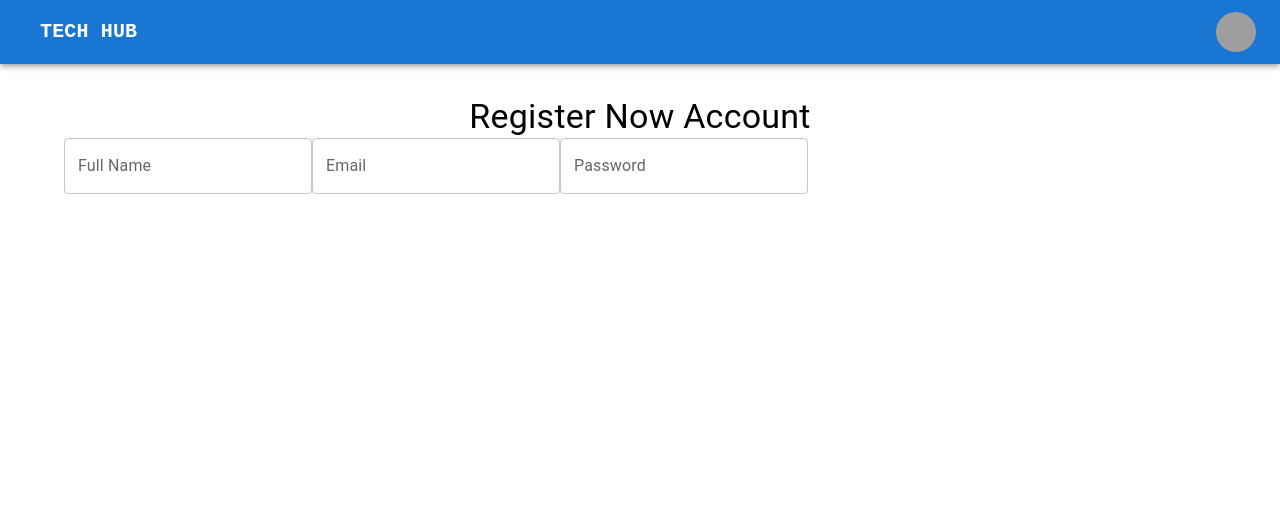
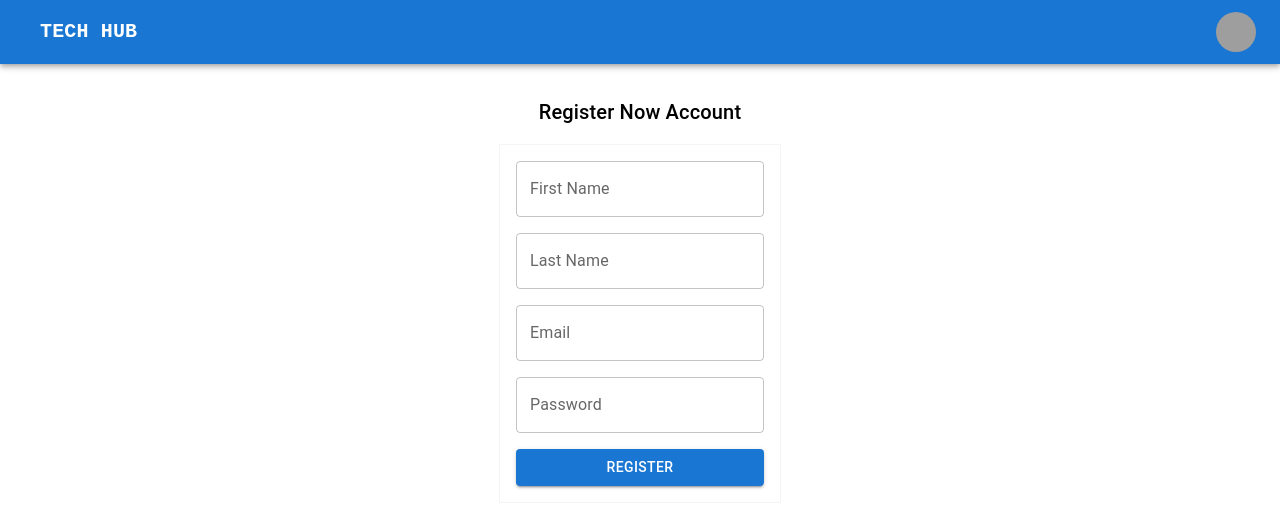
Before and after one commit to faridahossam/Coffeeny_e-commerce_MERN, a React (Vite) app in the folder frontend/: page /register in a window 1280 px wide. Shown: the top 528 px of the page. Built offline with nearby package versions, Linux system fonts and the light colour scheme; grey boxes are pictures that could not be loaded; some icons are missing.

Commit message:
Register Page

```diff
--- a/frontend/src/pages/RegisterPage.tsx
+++ b/frontend/src/pages/RegisterPage.tsx
@@ -1,24 +1,78 @@
-import { Box, Container, TextField, Typography } from "@mui/material";
+import { Box, Button, Container, TextField, Typography } from "@mui/material";
+import { useRef, useState } from "react";
+import { BASE_URL } from "../constants/BaseURL";
 
 const RegisterPage = () => {
+  const [error, setError] = useState("");
+  const firstNameRef = useRef<HTMLInputElement>(null);
+  const lastNameRef = useRef<HTMLInputElement>(null);
+  const emailRef = useRef<HTMLInputElement>(null);
+  const passwordRef = useRef<HTMLInputElement>(null);
+
+  const onSubmit = async () => {
+    const firstName = firstNameRef.current?.value;
+    const lastName = lastNameRef.current?.value;
+    const email = emailRef.current?.value;
+    const password = passwordRef.current?.value;
+
+    console.log(firstName, lastName, email, password);
+
+    const response = await fetch(`${BASE_URL}/user/register`, {
+      method: "POST",
+      headers: {
+        "Content-Type": "application/json" ,
+      },
+      body: JSON.stringify({
+        firstName,
+        lastName,
+        email,
+        password,
+      }),
+    });
+
+    if (!response.ok) {
+      setError("Unable to register user , please try out different credentials!");
+      return;
+    }
+
+    const data = await response.json();
+  };
+
   return (
     <Container>
       <Box
         sx={{
           display: "flex",
-          flexDirection:"column",
+          flexDirection: "column",
           justifyContent: "center",
           alignItems: "center",
           mt: 4,
         }}
       >
-        <Typography variant="h4">Register Now Account</Typography>
-      </Box>
-      <Box sx={{display:"flex" }}>
-        <TextField label="Full Name" name="fullName"/>
-        <TextField label="Email" name="email"/>
-        <TextField label="Password" name="password"/>
-
+        <Typography variant="h6">Register Now Account</Typography>
+        <Box
+          sx={{
+            display: "flex",
+            flexDirection: "column",
+            gap: 2,
+            mt: 2,
+            border: 1,
+            borderColor: "#f5f5f5",
+            p: 2,
+          }}
+        >
+          <TextField inputRef={firstNameRef} label="First Name" name="firstName" />
+          <TextField inputRef={lastNameRef} label="Last Name" name="lastName" />
+          <TextField inputRef={emailRef} label="Email" name="email" />
+          <TextField
+            inputRef={passwordRef}
+            label="Password"
+            name="password"
+            type="password"
+          />
+          <Button onClick={onSubmit} variant="contained">Register</Button>
+          {error && <Typography sx={{color : "red"}}>{error}</Typography>}
+        </Box>
       </Box>
     </Container>
   );
```
Also changed, not shown: 1 other file (tests, documents, lock files or other folders).
